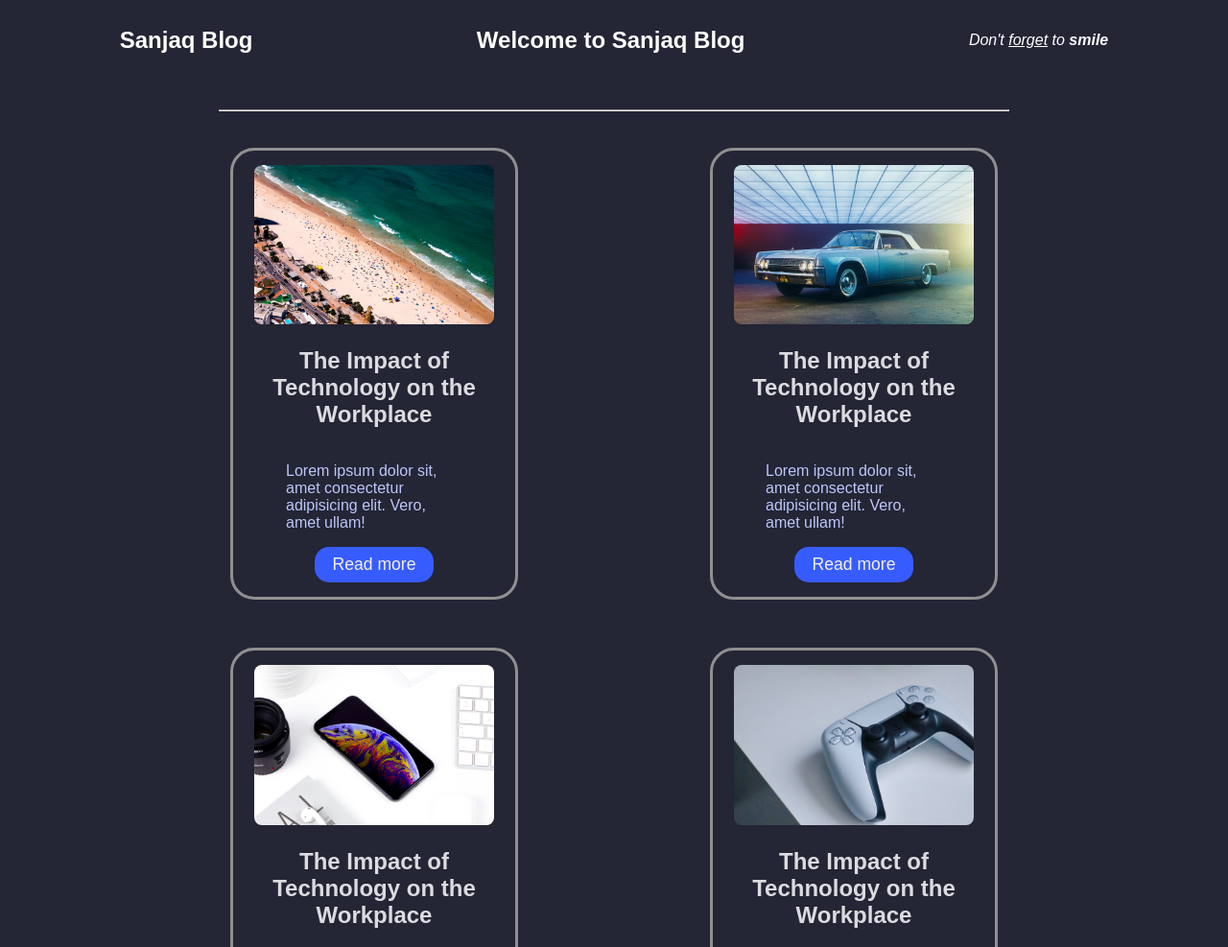
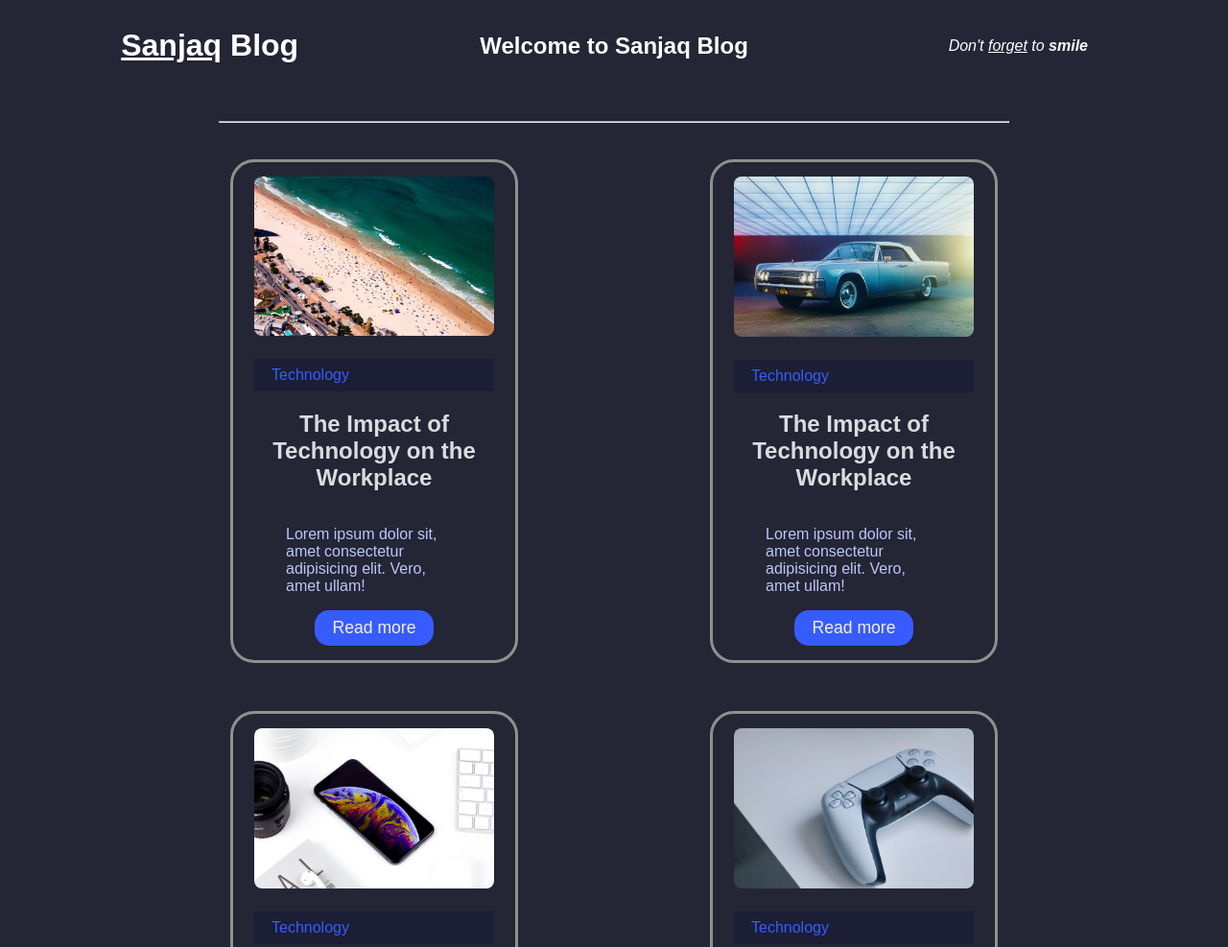
Before and after one commit to OmarSanjaq/omar-blog-udacity, a plain HTML site: page index.html in a window 1280 px wide. Shown: the top 987 px of the page at 96% size. Drawn offline with Linux system fonts and the light colour scheme.

Commit message:
second try

```diff
--- a/Styles/cardStyle.css
+++ b/Styles/cardStyle.css
@@ -17,6 +17,12 @@
 .c blockquote{
     color: #bcc7f8;
 }
+.fig-caption{
+    color: #375cfe;
+    background-color: #1B1E34;
+    margin-top: 20px;
+    padding: 8px 18px 8px 18px;
+}
 .button{
     color: #f5f1f1;
     text-decoration: none;
--- a/Styles/mainStyle.css
+++ b/Styles/mainStyle.css
@@ -12,11 +12,11 @@ body{
 header{
     width: 100%;
 }
-.nav{
-    display: flex;
-    justify-content: space-around;
+.navbar{
+    display: grid;
+    grid-template-columns: repeat(auto-fit, minmax(100px, 1fr));
+    justify-items: center;
     align-items: center;
-    flex-direction: row;
     margin-bottom: 30px;
     width: 100%;
 
@@ -71,7 +71,7 @@ header{
     .footer-contect{
         font-size: smaller;
     }
-    .nav{
-        flex-direction: column;
+    .navbar{
+        grid-template-columns: 1fr;
     }
 }
--- a/index.html
+++ b/index.html
@@ -7,19 +7,19 @@
     <link rel="stylesheet" href="Styles/style.css">
 </head>
 <body>
-    <header>
-        <nav class="nav">
-            <h1>Sanjaq Blog</h1>
-            <h2>Welcome to Sanjaq Blog</h2>
-            <p><em>Don't <u>forget</u> to <b>smile</b></em></p>
-        </nav>
+    <header class="navbar">
+            <h1 class="nav-name"><u>Sanjaq</u> Blog</h1>
+            <h2 class="nav-welcome">Welcome to Sanjaq Blog</h2>
+            <p class="nav-desc"><em>Don't <u>forget</u> to <b>smile</b></em></p>
     </header>
+
     <hr class="hr-top">
     <main class="main">
         <div class="cards">
             <article class="c" id="card1">
                 <figure>
                     <img src="assets/images/img1.png" class="cardImg">
+                    <figcaption class="fig-caption">Technology</figcaption>
                 </figure>
                 <h2 class="card-title">The Impact of Technology on the Workplace</h2>
                 <blockquote>Lorem ipsum dolor sit, amet consectetur adipisicing elit. Vero, amet ullam!</blockquote>
@@ -29,6 +29,7 @@
             <article class="c" id="card2">
                 <figure>
                     <img src="assets/images/1.png" class="cardImg">
+                    <figcaption class="fig-caption">Technology</figcaption>
                 </figure>
                 <h2 class="card-title">The Impact of Technology on the Workplace</h2>
                 <blockquote>Lorem ipsum dolor sit, amet consectetur adipisicing elit. Vero, amet ullam!</blockquote>
@@ -38,6 +39,7 @@
             <article class="c" id="card3">
                 <figure>
                     <img src="assets/images/2.png" class="cardImg">
+                    <figcaption class="fig-caption">Technology</figcaption>
                 </figure>
                 <h2 class="card-title">The Impact of Technology on the Workplace</h2>
                 <blockquote>Lorem ipsum dolor sit, amet consectetur adipisicing elit. Vero, amet ullam!</blockquote>
@@ -47,6 +49,7 @@
             <article class="c" id="card4">
                 <figure>
                     <img src="assets/images/3.png" class="cardImg">
+                    <figcaption class="fig-caption">Technology</figcaption>
                 </figure>
                 <h2 class="card-title">The Impact of Technology on the Workplace</h2>
                 <blockquote>Lorem ipsum dolor sit, amet consectetur adipisicing elit. Vero, amet ullam!</blockquote>
@@ -56,6 +59,7 @@
             <article class="c" id="card5">
                 <figure>
                     <img src="assets/images/4.png" class="cardImg">
+                    <figcaption class="fig-caption">Technology</figcaption>
                 </figure>
                 <h2 class="card-title">The Impact of Technology on the Workplace</h2>
                 <blockquote>Lorem ipsum dolor sit, amet consectetur adipisicing elit. Vero, amet ullam!</blockquote>
@@ -65,6 +69,7 @@
             <article class="c" id="cqrd6">
                 <figure>
                     <img src="assets/images/5.png" class="cardImg">
+                    <figcaption class="fig-caption">Technology</figcaption>
                 </figure>
                 <h2 class="card-title">The Impact of Technology on the Workplace</h2>
                 <blockquote>Lorem ipsum dolor sit, amet consectetur adipisicing elit. Vero, amet ullam!</blockquote>
```
Also changed, not shown: posts.html (+1 -1 lines).
